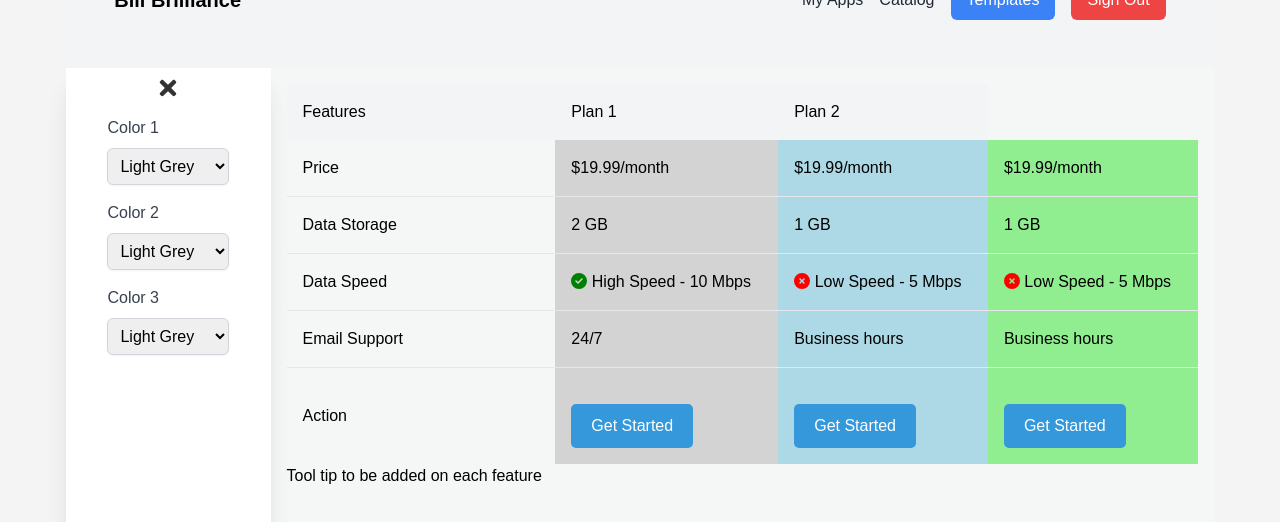
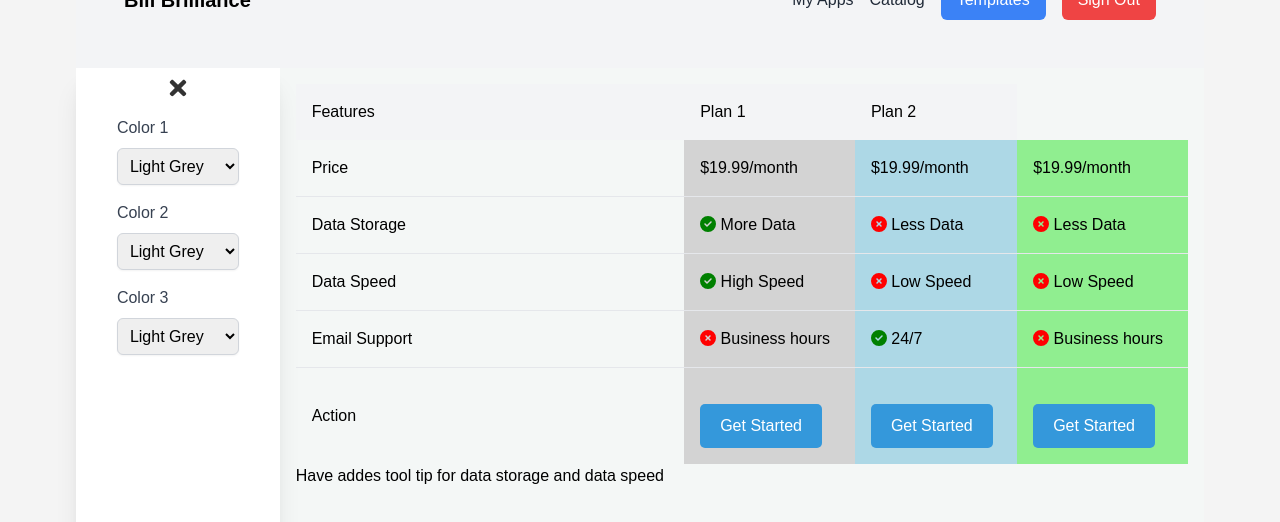
Before and after one commit to AnuragQ/PricingPageBuilderPro-SaaS-Pricing-Made-Simple, a React (Create React App) app in the folder frontend/: page /create-widget in a window 1280 px wide. Shown: the top 522 px of the page. Built offline with nearby package versions, Linux system fonts and the light colour scheme; no server answers; sample sign-in values are in the browser's storage; the HTML template or start-up script is replaced by a standard one.

Commit message:
Created template-1 modefied tooltip

```diff
--- a/frontend/src/routes/CreateWidget.js
+++ b/frontend/src/routes/CreateWidget.js
@@ -131,8 +131,26 @@ const CreateWidget = () => {
               <td className="p-4 border-b">Data Storage</td>
               {Object.keys(colors).map((colorKey, index) => (
                 <td key={index} className="p-4 border-b" style={{ backgroundColor: colors[colorKey] }}>
-                  {/* Example data, adjust as necessary */}
-                  {index === 0 ? '2 GB' : '1 GB'}
+                  {/* Ternary operator */}
+                  <div className="tooltip-container">
+                  {index === 0 ?
+                  (
+                    <>
+                      <FontAwesomeIcon icon={faCheckCircle} color="green" />
+                      <span > More Data</span>
+                      <span className="tooltip-text"> More Data - 2 GB</span>
+                    </>
+                  )
+                   :
+                   (
+                    <>
+                      <FontAwesomeIcon icon={faTimesCircle} color="red" />
+                      <span > Less Data</span>
+                      <span className="tooltip-text"> Less Data - 1 GB</span>
+                    </>
+                  )
+                   }
+                   </div>
                 </td>
               ))}
             </tr>
@@ -142,22 +160,26 @@ const CreateWidget = () => {
               {Object.keys(colors).map((colorKey, index) => (
                 <td key={index} className="p-4 border-b" style={{ backgroundColor: colors[colorKey] }}>
                   {/* Ternary operator */}
+                  <div className="tooltip-container">
+
                   {index === 0 ?
                   (
                     <>
                       <FontAwesomeIcon icon={faCheckCircle} color="green" />
-                      <span> High Speed - 10 Mbps</span>
+                      <span > High Speed</span>
+                      <span className="tooltip-text"> High Speed - 10 Mbps</span>
                     </>
                   )
                    :
                    (
                     <>
                       <FontAwesomeIcon icon={faTimesCircle} color="red" />
-
-                      <span> Low Speed - 5 Mbps</span>
+                      <span > Low Speed</span>
+                      <span className="tooltip-text"> Low Speed - 5 Mbps</span>
                     </>
                   )
                    }
+                   </div>
                 </td>
               ))}
             </tr>
@@ -166,8 +188,23 @@ const CreateWidget = () => {
               <td className="p-4 border-b">Email Support</td>
               {Object.keys(colors).map((colorKey, index) => (
                 <td key={index} className="p-4 border-b" style={{ backgroundColor: colors[colorKey] }}>
-                  {/* Example data, adjust as necessary */}
-                  {index === 0 ? '24/7' : 'Business hours'}
+                  {/* Ternary operator */}
+                  {index === 1 ?
+                  (
+                    <>
+                      <FontAwesomeIcon icon={faCheckCircle} color="green" />
+                      <span> 24/7</span>
+                    </>
+                  )
+                   :
+                   (
+                    <>
+                      <FontAwesomeIcon icon={faTimesCircle} color="red" />
+
+                      <span> Business hours</span>
+                    </>
+                  )
+                   }
 
                 </td>
               ))}
@@ -182,8 +219,8 @@ const CreateWidget = () => {
             </tr>
 {/** */}
 <div className="tooltip-container">
-  Tool tip to be added on each feature
-  <span className="tooltip-text">Tooltip text</span>
+  Have addes tool tip for data storage and data speed
+  <span className="tooltip-text">Just like in here</span>
 </div>
 
 
```
